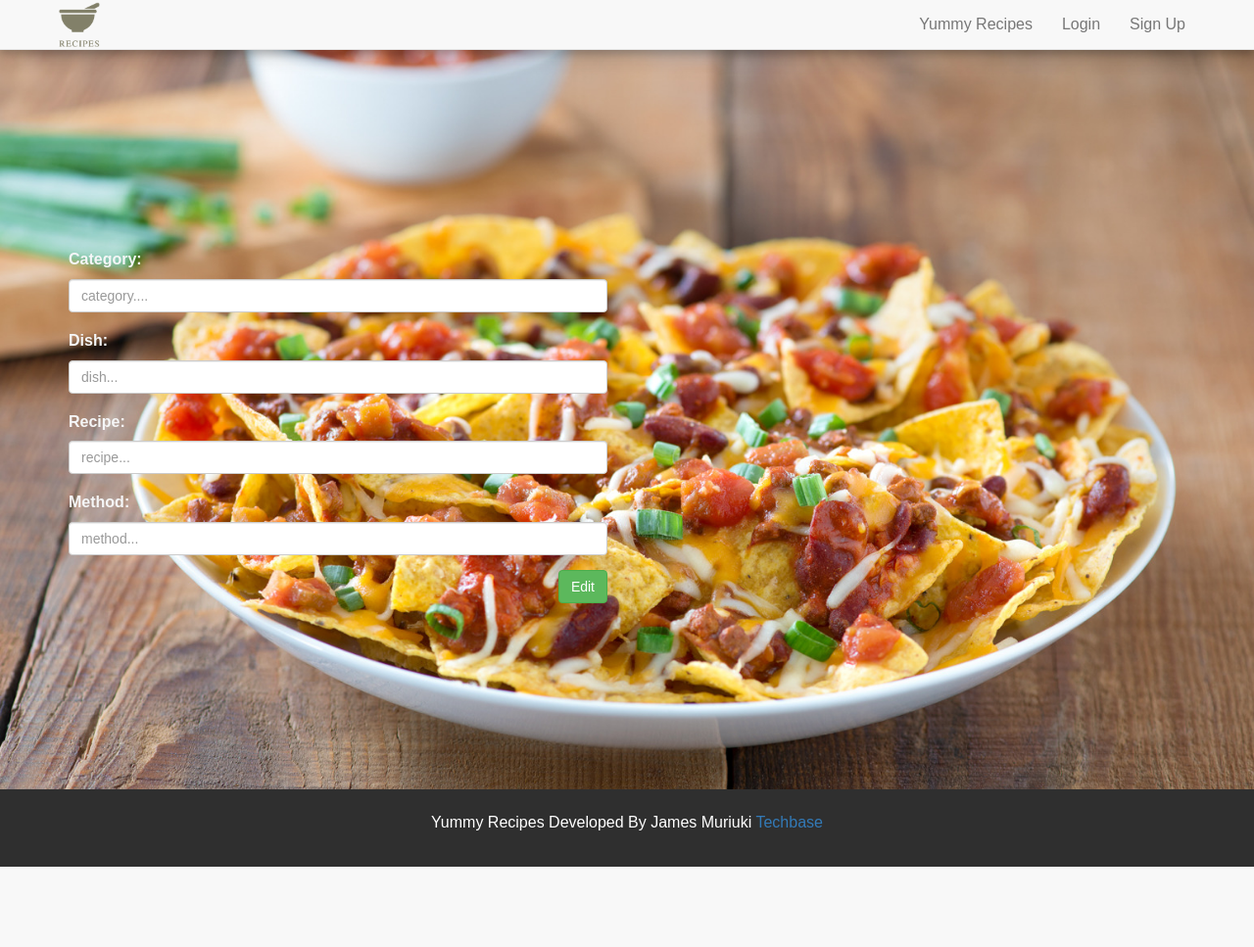
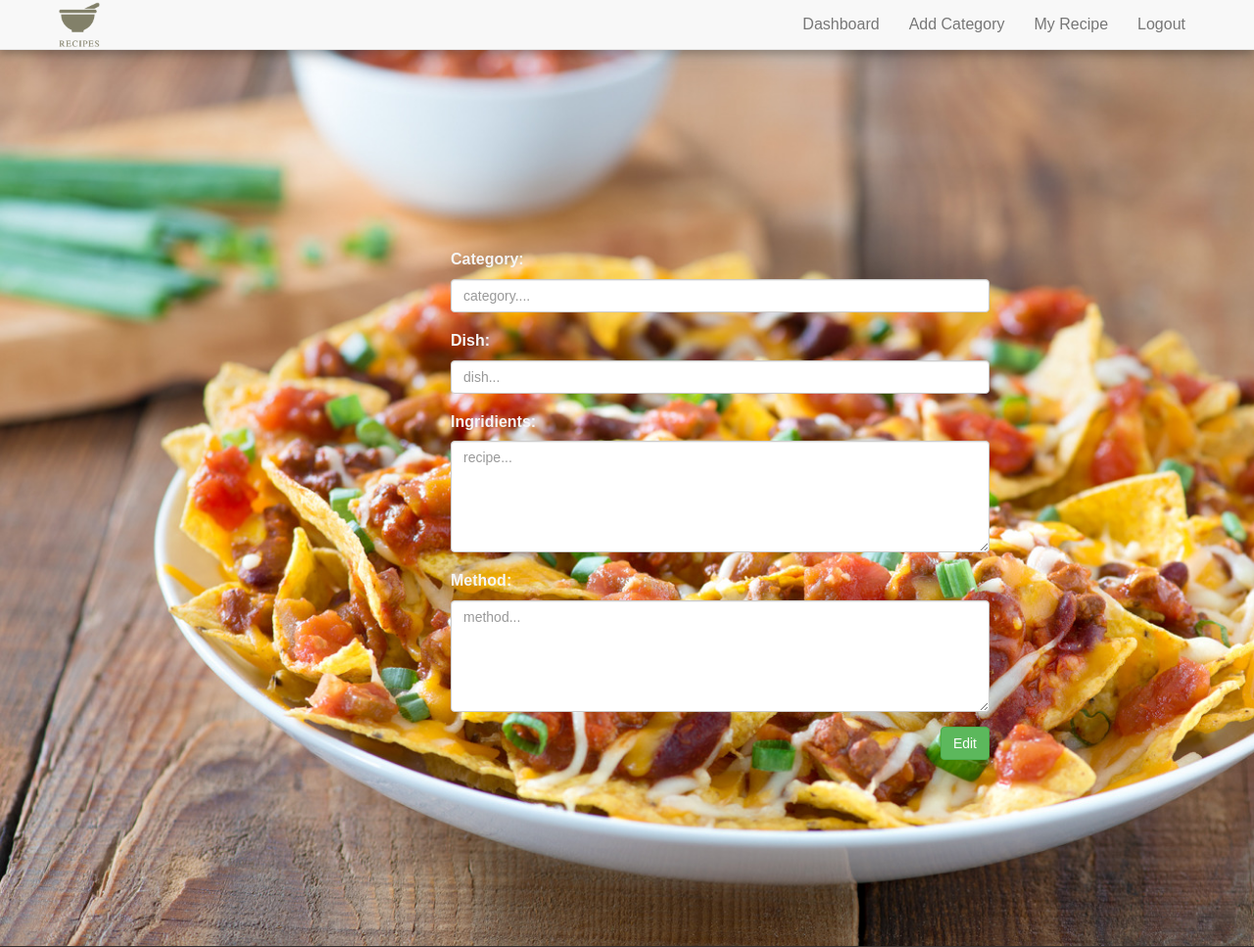
Before and after one commit to james947/Recipee-App-modernMvc-, a Python web app: template templates/editCategory.html in a window 1280 px wide. Shown: the top 967 px of the page at 98% size. Before the commit the page ends 885 px from the top, so only its background shows below. Run offline with Jinja, Linux system fonts and the light colour scheme; the template is opened without the code that fills it, so the values that code supplies are empty.

Commit message:
Modified nav links & Add col sm 4

```diff
--- a/templates/editCategory.html
+++ b/templates/editCategory.html
@@ -13,14 +13,16 @@
                 <a class="navbar-brand" href="#"><img src="../static/images/img.png" class="logo"></a>
             </div>
         <ul class="nav navbar-nav navbar-right">
-            <li><a href="#">Yummy Recipes</a></li>
-            <li><a href="#">Login</a></li>
-            <li><a href="#">Sign Up</a></li>
+            <li><a href="#">Dashboard</a></li>
+            <li><a href="addCategory.html">Add Category</a></li>
+            <li><a href="viewRecipe.html">My Recipe</a></li>
+            <li><a href="">Logout</a></li>
         </ul> <!--end of navbar-->
         </div>
         </nav>
         <div class="container">
         <div class="row" id="editForm">
+            <div class="col-sm-4"></div>
            <div class="col-sm-8">
             <form class="sForm" action="">
                   <div class="form-group">
@@ -33,12 +35,12 @@
                   </div>
 
                   <div class="form-group">
-                    <label for="recipe">Recipe:</label>
-                    <input type="text" class="form-control" name="recipe" placeholder="recipe...">
+                    <label for="recipe">Ingridients:</label>
+                    <textarea class="form-control" rows="5" name="comment" placeholder="recipe..."></textarea>
                   </div>
                   <div class="form-group">
                     <label for="method">Method:</label>
-                    <input type="text" class="form-control" name="method" placeholder="method...">
+                    <textarea class="form-control" rows="5" name="comment" placeholder="method..."></textarea>
                   </div>
                   <button type="submit" class="btn btn-success pull-right">Edit</button>
             </form><!--end of name-->
```
